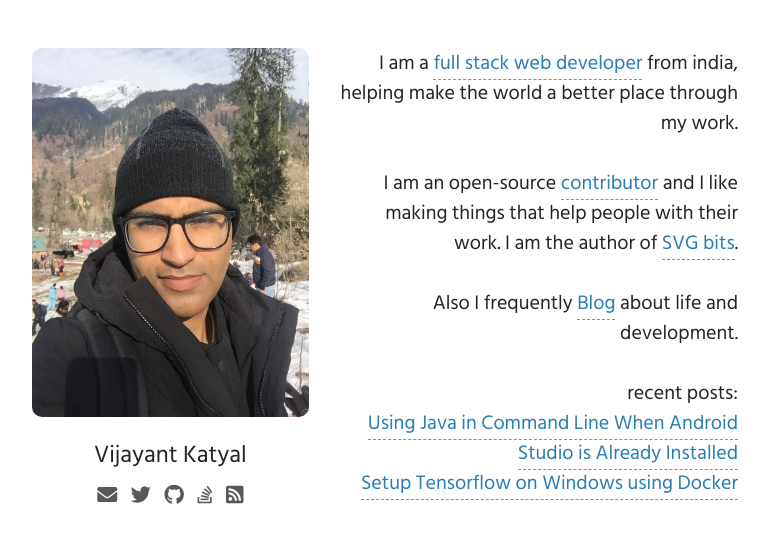
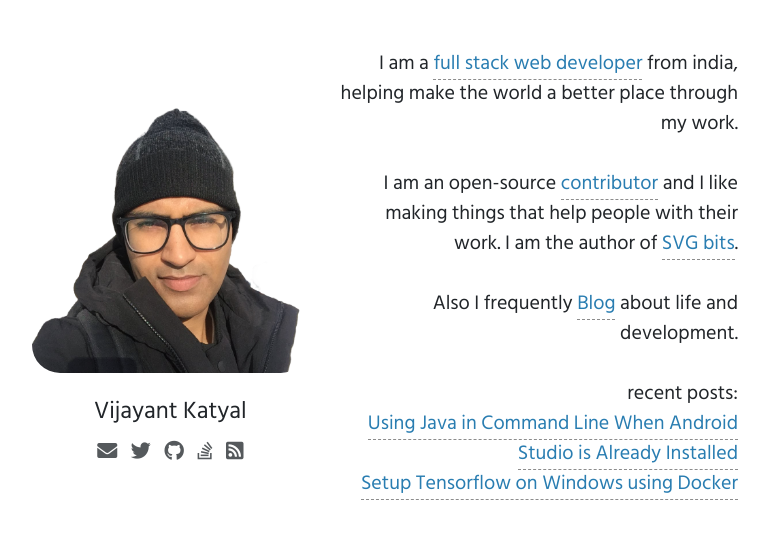
Before and after one commit to vijayantkatyal/vijayantkatyal.github.io, a Jekyll site: the page built from index.html, in a window 1280 px wide. Shown: the top 543 px of the page, without its empty margins (255-1024 px from the left). Built offline with Jekyll 4.4.1, drawn with Linux system fonts in a browser that asks for light colours; nearby versions of some CDN libraries.

Commit message:
[Fixed] home page and responsive issue

```diff
--- a/index.html
+++ b/index.html
@@ -77,7 +77,7 @@ summary: Vijayant Katyal thoughts on life and development
 		}
 
 		#author_dp{
-			border-radius: 10px !important;
+			border-radius: 28px !important;
 		}
 	</style>
 
@@ -86,8 +86,9 @@ summary: Vijayant Katyal thoughts on life and development
     <br><br>
     <div class="container" itemscope itemtype="http://schema.org/Person">
         <div class="row">
-			<div class="col col-lg-5 col-md-5">
-				<img id="author_dp" src="/assets/images/me/current.JPG" itemprop="image" class="img-fluid rounded-circle" alt="">
+			<div class="col-lg-5 col-md-5 col-sm-12 text-center">
+				<br><br>
+				<img id="author_dp" src="/assets/images/me/transparent.png" itemprop="image" class="img-fluid rounded-circle" alt="">
 				<br><br>
 				<h4 class="text-center" itemprop="name">Vijayant Katyal</h4>
 				<div class="index_contact">
@@ -115,8 +116,9 @@ summary: Vijayant Katyal thoughts on life and development
 						<i class="fas fa-rss-square"></i>
 					</a>
 				</div>
+				<br><br>
 			</div>
-			<div class="col col-lg-7 col-md-7">
+			<div class="col-lg-7 col-md-7 col-sm-12">
 				<p class="lead text-right">
 					I am a <a class="index_link" title="CV" itemprop="jobTitle" href="http://stackoverflow.com/story/vijayantkatyal" target="_blank">full stack web developer</a> from <span itemprop="homeLocation">india</span>, helping make the world a better place through my work.
 					<br><br>
```
Also changed, not shown: assets/images/me/__current.JPG (added), assets/images/me/current.JPG, assets/images/me/transparent (copy).png (added), assets/images/me/transparent.png, 1 other file.
